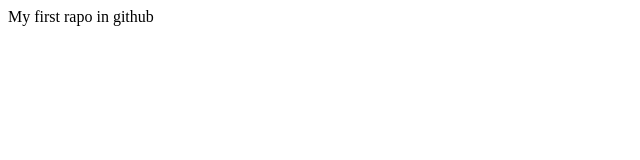
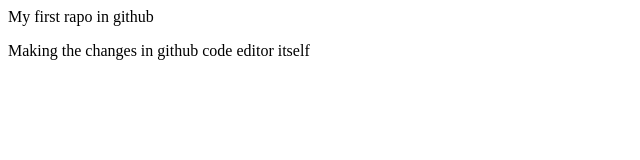
Before and after one commit to SoumyadeepBera0230b/firstrepo, a plain HTML site: page index.html in a window 1280 px wide. Shown: the whole page, without its empty margins (0-640 px from the left). Drawn offline with Linux system fonts and the light colour scheme.

Commit message:
Upadated index.html in github code editor

```diff
--- a/index.html
+++ b/index.html
@@ -8,5 +8,6 @@
 </head>
 <body>
     My first rapo in github
+    <p>Making the changes in github code editor itself</p>
 </body>
 </html>
```
